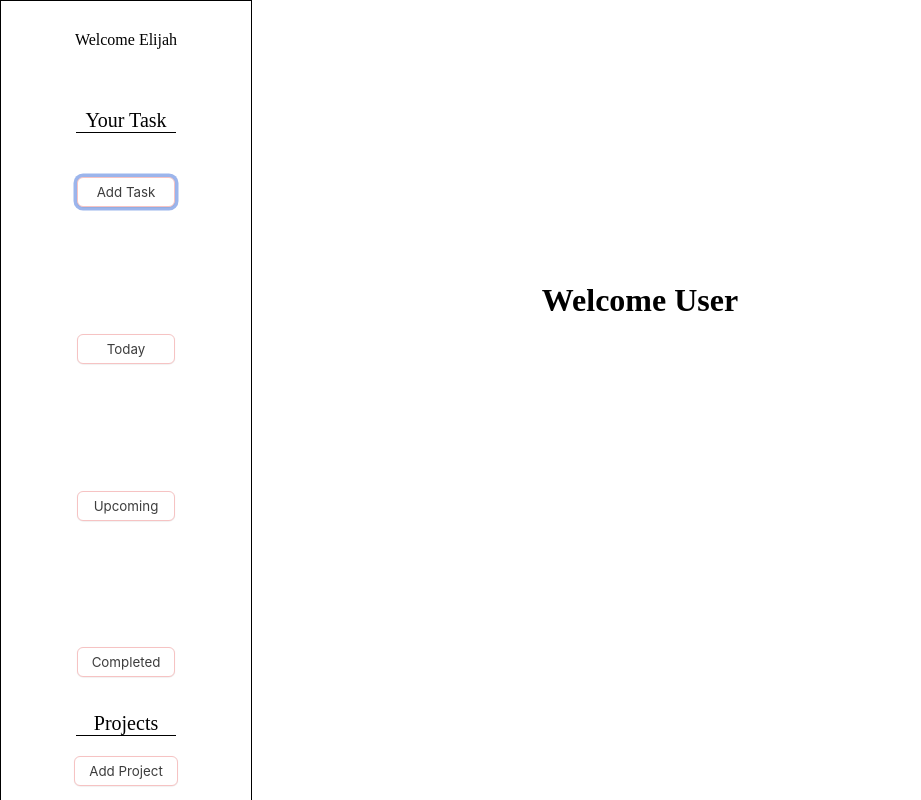
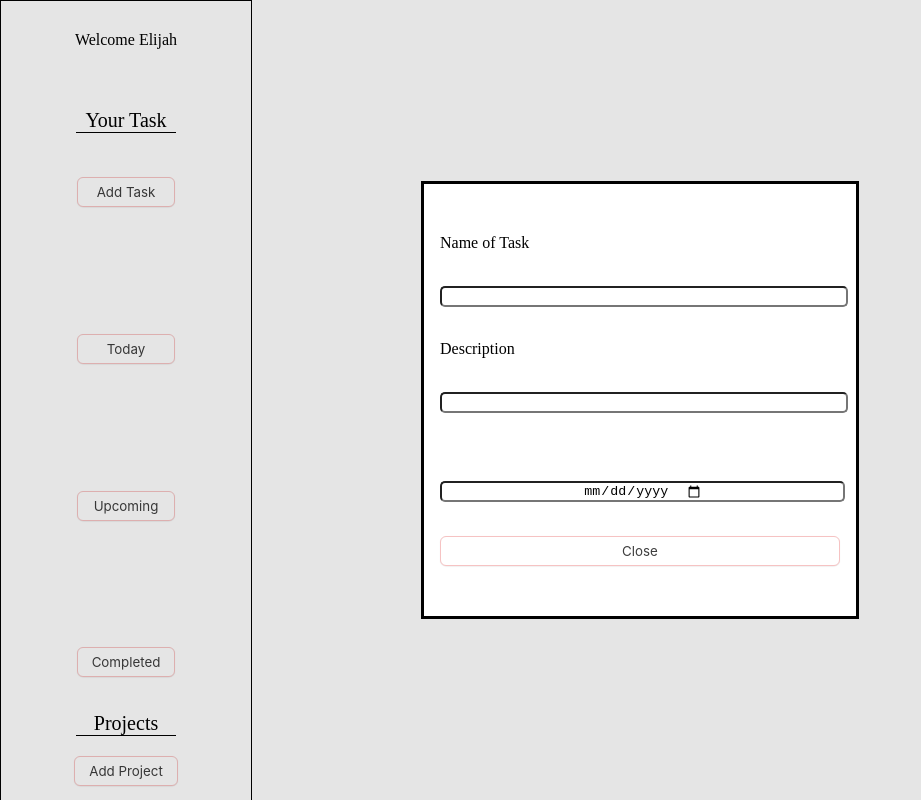
Before and after one commit to emoye7246/Todo, a website built with webpack: page src/index.html in a window 1280 px wide. Both pictures are taken after a click on the button "Add Task". Shown: the whole page, without its empty margins (0-921 px from the left). Built offline with nearby package versions, Linux system fonts and the light colour scheme.

Commit message:
Its looking better
already minimized the code and wokring better going
to start on working with the projects after finishing
the tasks portion

```diff
--- a/src/css/style.css
+++ b/src/css/style.css
@@ -122,6 +122,14 @@ text-align: center;
   justify-content: space-around;
 }
 
+#postTasks{
+  display: flex;
+  flex-direction: column;
+  justify-content: space-between;
+  height: 200px;
+  width: 400px;
+  align-items: center;
+}
 
 
 
--- a/src/index.js
+++ b/src/index.js
@@ -1,9 +1,12 @@
 import _ from 'lodash';
 import '/Users/elijahmoye/Desktop/todo/Todo/src/css/style.css'
 import { dateControl } from './java/date';
+import { Dialogs } from './java/dialogs';
 
+let dialog = document.getElementById('formResults')
 let welcome = document.getElementById('Welcome')
 let today = document.getElementById('Today')
+
 
 
 let Home = document.getElementById('Home')
@@ -36,6 +39,28 @@ project.addEventListener('click', () => {
     postProject.style.display = 'flex'
 })
 
+let addTasks = document.getElementById('addTask')
+
+addTasks.addEventListener('click', () => {
+
+    let Welcome = document.getElementById('Welcome')
+    Welcome.innerHTML = 'Your Tasks'
+
+    let postTasks = document.getElementById('postTasks')
+    let postProject = document.getElementById('postProject')
+
+
+    postTasks.style.display = 'flex'
+    postProject.style.display = 'none'
+
+
+    dialog.showModal()
+
+    let showModals = new Dialogs(postTasks)
+    showModals.displayDialog()
+
+})
+
 
 
 
--- a/src/java/date.js
+++ b/src/java/date.js
@@ -3,13 +3,13 @@ import { format } from "date-fns"
 
 export function dateControl(){
 
-    let dates = new Date()
+    let dates = new Date('09/18/2007')
     let weeks = addWeeks(dates, 1)
     const see = format(new Date(dates), 'MM/dd/yyyy')
 
 
 
-    console.log(see)
+    console.log(dates)
 }
 
 // Go work on some c# man come back later
--- /dev/null
+++ b/src/java/dialogs.js
@@ -0,0 +1,63 @@
+export function Dialogs(section){
+
+ this.section = section
+
+  this.displayDialog = function(){
+
+    let dialog = document.getElementById('formResults')
+
+
+    let form = document.getElementById('forms')
+    form.innerHTML = ' '
+
+    let createTitle = document.createElement('label')
+    createTitle.htmlFor = 'createTitle'
+    createTitle.innerHTML = 'Name of Task'
+
+    let inputTitle = document.createElement('input')
+    inputTitle.id = 'createTitle'
+
+    let createDescription = document.createElement('label')
+    createDescription.htmlFor = 'createDescription'
+    createDescription.innerHTML = 'Description'
+
+    let descriptionInput = document.createElement('input')
+    descriptionInput.id = 'description'
+
+    let createDate = document.createElement('label')
+    createDate.htmlFor = 'createDate'
+
+    let dateInput = document.createElement('input')
+    dateInput.type = 'date'
+    dateInput.id = 'createDate'
+
+    let closeButton = document.createElement('button')
+    closeButton.type = 'button'
+    closeButton.innerHTML = 'Close'
+
+    closeButton.addEventListener('click', () => {
+
+      let placement = document.createElement('div')
+      let titles = document.createElement('div')
+      titles.innerHTML = inputTitle.value
+
+
+      section.appendChild(placement)
+      placement.appendChild(titles)
+      dialog.close()
+    })
+
+
+    form.appendChild(createTitle)
+    form.appendChild(inputTitle)
+    form.appendChild(createDescription)
+    form.appendChild(descriptionInput)
+    form.appendChild(createDate)
+    form.appendChild(dateInput)
+    form.appendChild(closeButton)
+
+
+  }
+
+
+}
```
Also changed, not shown: 1 other file.
